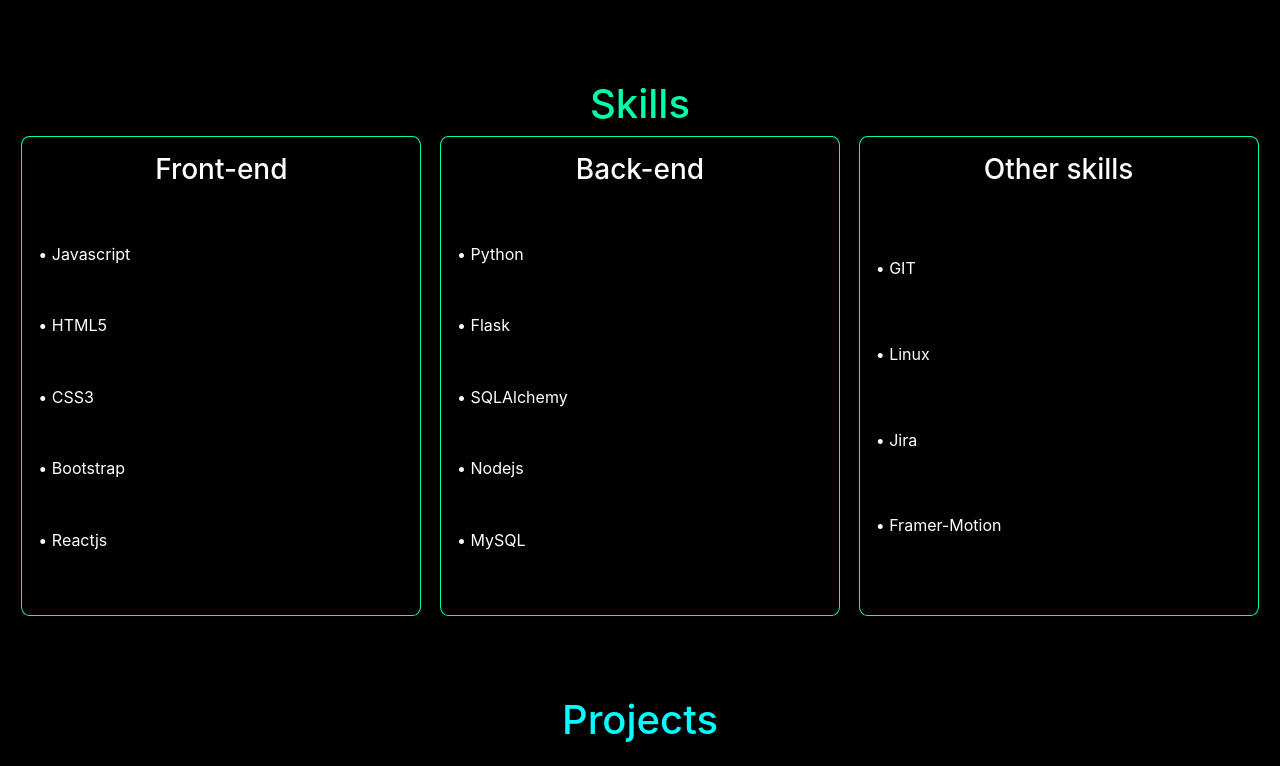
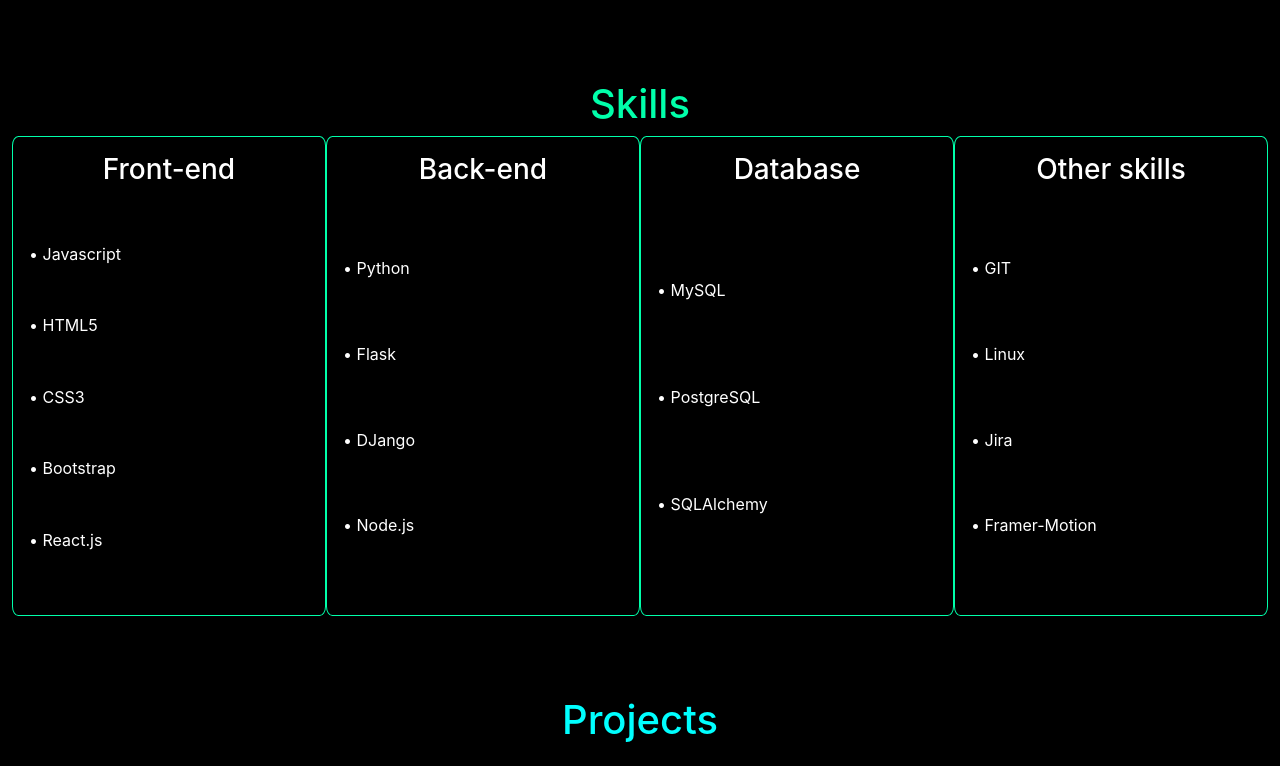
Before and after one commit to yisas93/Personal-Portfolio, a React (Create React App) app: page /aboutme in a window 1280 px wide. Shown: the part 560-1326 px from the top of the page. Built offline with nearby package versions, Linux system fonts and the light colour scheme; a web font is replaced by a local one.

Commit message:
database skills

```diff
--- a/src/components/aboutme.jsx
+++ b/src/components/aboutme.jsx
@@ -59,15 +59,21 @@
                     <span>• HTML5</span>
                     <span>• CSS3</span>
                     <span>• Bootstrap</span>
-                    <span>• Reactjs</span>
+                    <span>• React.js</span>
                 </div>
                 <div className="skill d-grid">
                     <h3>Back-end</h3>
                     <span>• Python</span>
                     <span>• Flask</span>
-                    <span>• SQLAlchemy</span>
-                    <span>• Nodejs</span>
-                    <span>• MySQL</span>
+                    <span>• DJango</span>
+                    <span>• Node.js</span>
+
+                </div>
+                <div className="skill d-grid">
+                  <h3>Database</h3>
+                  <span>• MySQL</span>
+                  <span>• PostgreSQL</span>
+                  <span>• SQLAlchemy</span>
                 </div>
                 <div className="skill d-grid">
                     <h3>Other skills</h3>
@@ -76,6 +82,7 @@
                     <span>• Jira</span>
                     <span>• Framer-Motion</span>
                 </div>
+
             </motion.div>
         </div>
 
```
